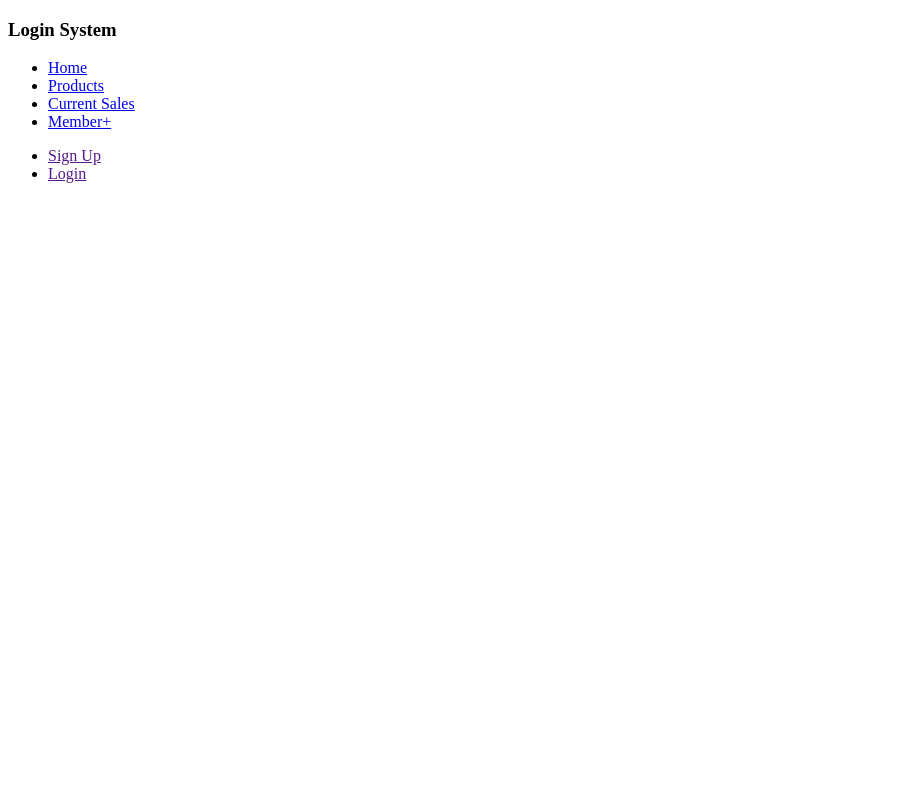
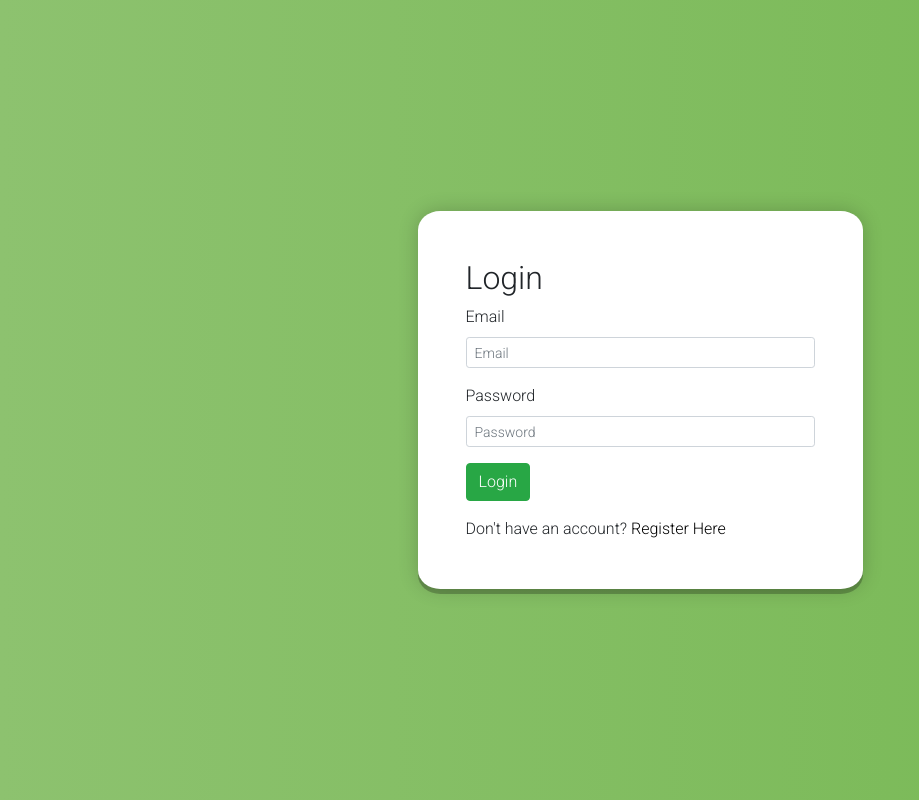
Before and after one commit to OamoTololo/login-system, a PHP site: page / in a window 1280 px wide. Shown: the whole page, without its empty margins (0-919 px from the left). Run offline with PHP 8.4, Linux system fonts and the light colour scheme; some libraries are stand-ins or nearby versions.

Commit message:
Created both a bootstrap login and register form page with my own css styling.

```diff
--- a/css/login.css
+++ b/css/login.css
@@ -1,18 +1,17 @@
-* {
-    margin: 0;
-    padding: 0;
-    box-sizing: border-box;
+@import url(https://fonts.googleapis.com/css?family=Roboto:300);
+
+body {
+    font-family: 'Roboto';
+    background: linear-gradient(90deg, rgba(141, 194, 111, 1) 0%, rgba(118, 184, 82, 1));
 }
-.navbar-logo {
-    width: 5%;
-    height: 5%;
+.inner-row {
+    height: 100vh;
 }
-.card-img-top {
-    width: 506px;
-    height: 350px;
-    object-fit: contain;
+.form-box {
+    background: #ffff;
+    box-shadow: 0 0 20px 0 rgba(0, 0, 0, 0.2), 0 5px 0 rgba(0, 0, 0, 0.24);
+    border-radius: 5%;
 }
-.footer {
-    position: absolute;
-    bottom: 0;
+.register-form {
+    display: none;
 }
--- a/index.php
+++ b/index.php
@@ -4,35 +4,69 @@
 <html lang="en">
 <head>
     <meta charset="UTF-8">
-    <meta name="viewport"
-          content="width=device-width, user-scalable=no, initial-scale=1.0, maximum-scale=1.0, minimum-scale=1.0">
+    <meta name="viewport" content="width=device-width, user-scalable=no, initial-scale=1.0, maximum-scale=1.0, minimum-scale=1.0">
     <meta http-equiv="X-UA-Compatible" content="ie=edge">
-    <title>Document</title>
+    <title>Login</title>
+    <link rel="stylesheet" href="css/all.min.css">
+    <link rel="stylesheet" href="css/bootstrap.min.css">
+    <link rel="stylesheet" href="css/login.css">
 </head>
 <body>
 
-<header>
-    <nav>
-        <div>
-            <h3>Login System</h3>
-            <ul class="menu-main">
-                <li><a href="index.php">Home</a></li>
-                <li><a href="#">Products</a></li>
-                <li><a href="#">Current Sales</a></li>
-                <li><a href="#">Member+</a></li>
-            </ul>
+<div class="container">
+    <div class="row justify-content-center align-items-center inner-row">
+        <div class="col-md-5">
+            <div class="form-box login-form p-5">
+                <div class="form-title">
+                    <h2>Login</h2>
+                </div>
+                <form action="">
+                    <div class="form-floating mb-3">
+                        <label for="email" class="">Email</label>
+                        <input type="email" class="form-control form-control-sm" placeholder="Email" id="email" autocomplete="off">
+                        <label for="password" class="mt-3">Password</label>
+                        <input type="password" class="form-control form-control-sm" placeholder="Password" id="password">
+                    </div>
+                    <div class="mt-3">
+                        <button type="submit" class="btn btn-success" name="login" id="login">Login</button>
+                    </div>
+                    <div class="mt-3">
+                        <span>Don't have an account?</span> <button href="../register.php" class="p-0 border-0 bg-transparent rounded-pill login-show">Register Here</button>
+                    </div>
+                </form>
+            </div>
+            <div class="form-box register-form p-5">
+                <div class="form-title">
+                    <h2>Register</h2>
+                </div>
+                <form action="">
+                    <div class="form-floating mb-3">
+                        <label for="name" class="">Name</label>
+                        <input type="text" class="form-control form-control-sm" placeholder="Name" id="name" autocomplete="off">
+                        <label for="surname" class="">Surname</label>
+                        <input type="text" class="form-control form-control-sm" placeholder="surname" id="surname" autocomplete="off">
+                        <label for="password" class="mt-3">Password</label>
+                        <input type="password" class="form-control form-control-sm" placeholder="Password" id="password">
+                        <label for="confirmPassword" class="mt-3">Password</label>
+                        <input type="password" class="form-control form-control-sm" placeholder="Confirm Password" id="confirmPassword">
+                        <label for="dob" class="mt-3">Date of Birth</label>
+                        <input type="date" class="form-control form-control-sm" id="dob">
+                    </div>
+                    <div class="mt-3">
+                        <button type="submit" class="btn btn-success" name="register" id="register">Register</button>
+                    </div>
+                    <div class="mt-3">
+                        <span>Already have an account?</span> <button href="index.php" class="p-0 border-0 bg-transparent rounded-pill register-show">Login Here</button>
+                    </div>
+                </form>
+            </div>
         </div>
-        <ul class="menu-member">
-            <li><a href="">Sign Up</a></li>
-            <li><a href="">Login</a></li>
-        </ul>
-    </nav>
-</header>
+    </div>
+</div>
 
-<section class="index-intro">
-    <div class="index-intro-bg">
-
-    </div>
-</section>
+<script src="js/jquery.js"></script>
+<script src="js/all.min.js"></script>
+<script src="js/bootstrap.min.js"></script>
+<script src="js/login.js"></script>
 </body>
 </html>
```
